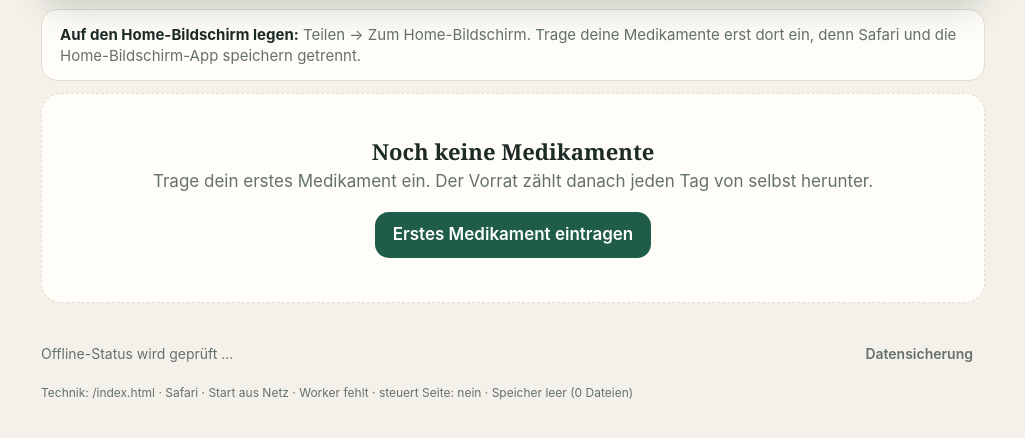
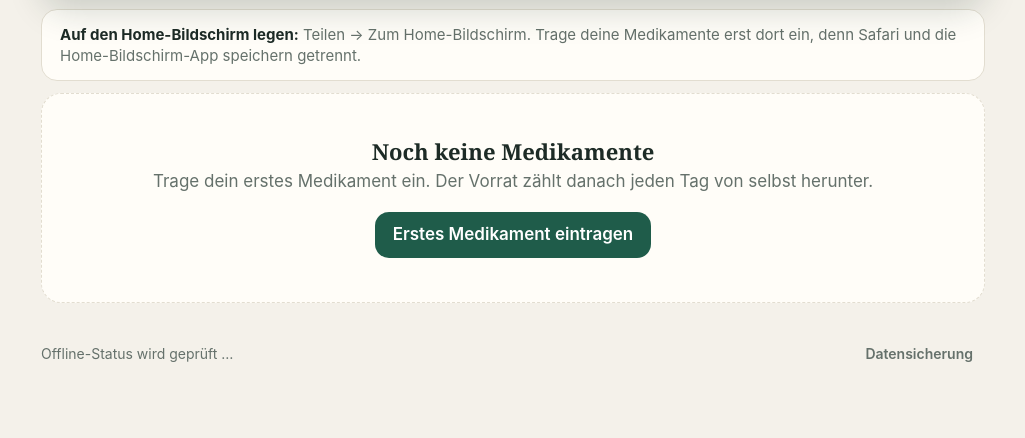
Before and after one commit to rolandkirsche/meine-rezepte, a plain HTML site: page index.html in a window 1280 px wide. Shown: the part 250-688 px from the top of the page, without its empty margins (127-1152 px from the left). Drawn offline with Linux system fonts and the light colour scheme.

Commit message:
Technik-Anzeige wieder entfernen
Der Offline-Start wurde auf dem iPad bestätigt.

Co-Authored-By: Claude Opus 5.5 <noreply@anthropic.com>

```diff
--- a/index.html
+++ b/index.html
@@ -137,7 +137,7 @@ textarea{width:100%;height:150px;border:1px solid var(--line);border-radius:12px
   <section class="hero" id="hero" aria-live="polite"><svg class="art" viewBox="0 0 100 100" aria-hidden="true"><g transform="rotate(-40 50 50)"><rect x="8" y="30" width="84" height="40" rx="20" fill="#fff"/></g></svg><h2 id="heroTitle"></h2><p id="heroText"></p><div class="counts" id="heroCounts"></div></section>
   <div class="notice" id="install" hidden><b>Auf den Home-Bildschirm legen:</b> Teilen → Zum Home-Bildschirm. Trage deine Medikamente erst dort ein, denn Safari und die Home-Bildschirm-App speichern getrennt.</div>
   <div id="content"></div>
-  <footer><span id="offline">Offline-Status wird geprüft …</span><button class="btn ghost" id="backup">Datensicherung</button><div id="diag" style="flex-basis:100%;font-size:12px;overflow-wrap:anywhere"></div></footer>
+  <footer><span id="offline">Offline-Status wird geprüft …</span><button class="btn ghost" id="backup">Datensicherung</button></footer>
 </main>
 
 <dialog id="dlg" aria-labelledby="formTitle">
@@ -535,22 +535,7 @@ document.addEventListener('visibilitychange',()=>{if(!document.hidden){shownDay=
 const standalone=navigator.standalone===true||matchMedia('(display-mode: standalone)').matches;
 $('install').hidden=standalone;
 if(navigator.storage&&navigator.storage.persist)navigator.storage.persist().catch(()=>{});
-function setOffline(t){$('offline').textContent=t+' · Version 6'}
-// Technik-Anzeige zur Fehlersuche beim Offline-Start
-const startedFromWorker=!!(navigator.serviceWorker&&navigator.serviceWorker.controller);
-async function showDiag(){
-  const parts=[location.pathname,standalone?'Home-Bildschirm':'Safari',startedFromWorker?'Start aus Speicher':'Start aus Netz'];
-  try{
-    const reg=await navigator.serviceWorker.getRegistration();
-    parts.push('Worker '+(reg?(reg.active?reg.active.state:reg.installing?'installiert gerade':reg.waiting?'wartet':'ohne Status'):'fehlt'));
-    if(reg)parts.push('Bereich '+new URL(reg.scope).pathname);
-    parts.push('steuert Seite: '+(navigator.serviceWorker.controller?'ja':'nein'));
-    const names=await caches.keys();let n=0;
-    for(const name of names)n+=(await (await caches.open(name)).keys()).length;
-    parts.push('Speicher '+(names.join('+')||'leer')+' ('+n+' Dateien)');
-  }catch(e){parts.push('Fehler '+(e&&e.name))}
-  $('diag').textContent='Technik: '+parts.join(' · ');
-}
+function setOffline(t){$('offline').textContent=t+' · Version 7'}
 if('serviceWorker' in navigator){
   navigator.serviceWorker.register('./sw.js').catch(()=>setOffline('Offline-Speicher konnte nicht eingerichtet werden'));
   // „Bereit“ erst melden, wenn der Worker diese Seite steuert und die Datei wirklich gespeichert ist.
@@ -558,8 +543,8 @@ if('serviceWorker' in navigator){
     const on=!!navigator.serviceWorker.controller;
     setOffline(on&&hit?'✓ Offline bereit · Daten nur auf diesem iPad':!hit?'Noch nicht offline bereit: Dateien fehlen. App mit Internet neu öffnen.':'Noch nicht offline bereit: App einmal schließen und mit Internet neu öffnen.');
   }).catch(()=>setOffline('Noch nicht offline bereit: Speicher nicht verfügbar.'));
-  showDiag();navigator.serviceWorker.ready.then(checkOffline).then(showDiag);
-  navigator.serviceWorker.addEventListener('controllerchange',()=>{checkOffline();showDiag()});
+  navigator.serviceWorker.ready.then(checkOffline);
+  navigator.serviceWorker.addEventListener('controllerchange',checkOffline);
 }else setOffline('Offline-Betrieb hier nicht verfügbar');
 
 render();
--- a/sw.js
+++ b/sw.js
@@ -1,6 +1,6 @@
 // Antwortet immer zuerst aus dem Speicher (funktioniert offline) und holt im
 // Hintergrund neue Dateien, die beim nächsten Start der App aktiv sind.
-const CACHE = 'meine-rezepte-v6';
+const CACHE = 'meine-rezepte-v7';
 const FILES = ['./', './index.html', './manifest.webmanifest', './icon.svg', './icon-180.png', './icon-192.png', './icon-512.png', './vendor/zxing.min.js'];
 
 self.addEventListener('install', event => {
```
